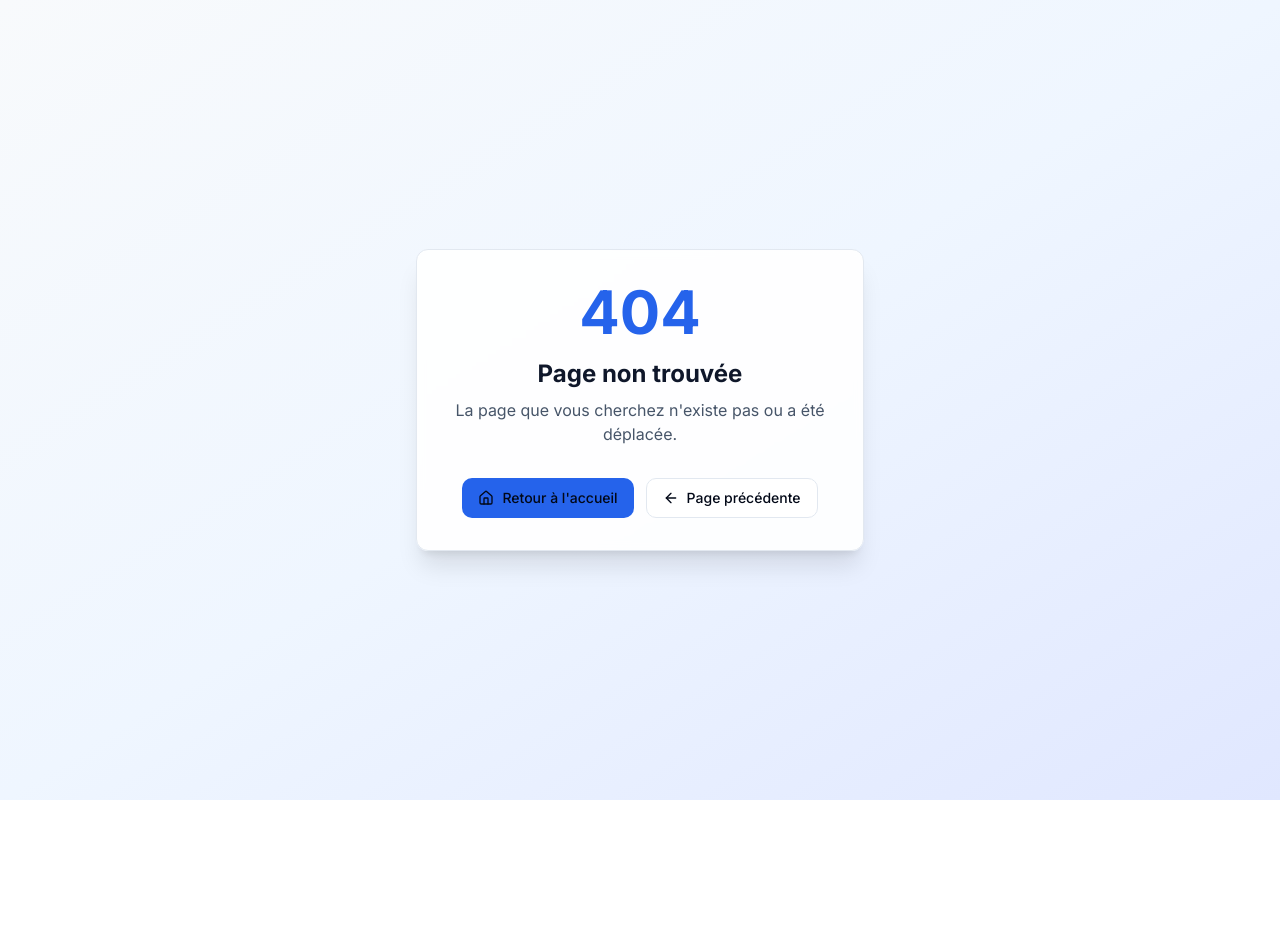
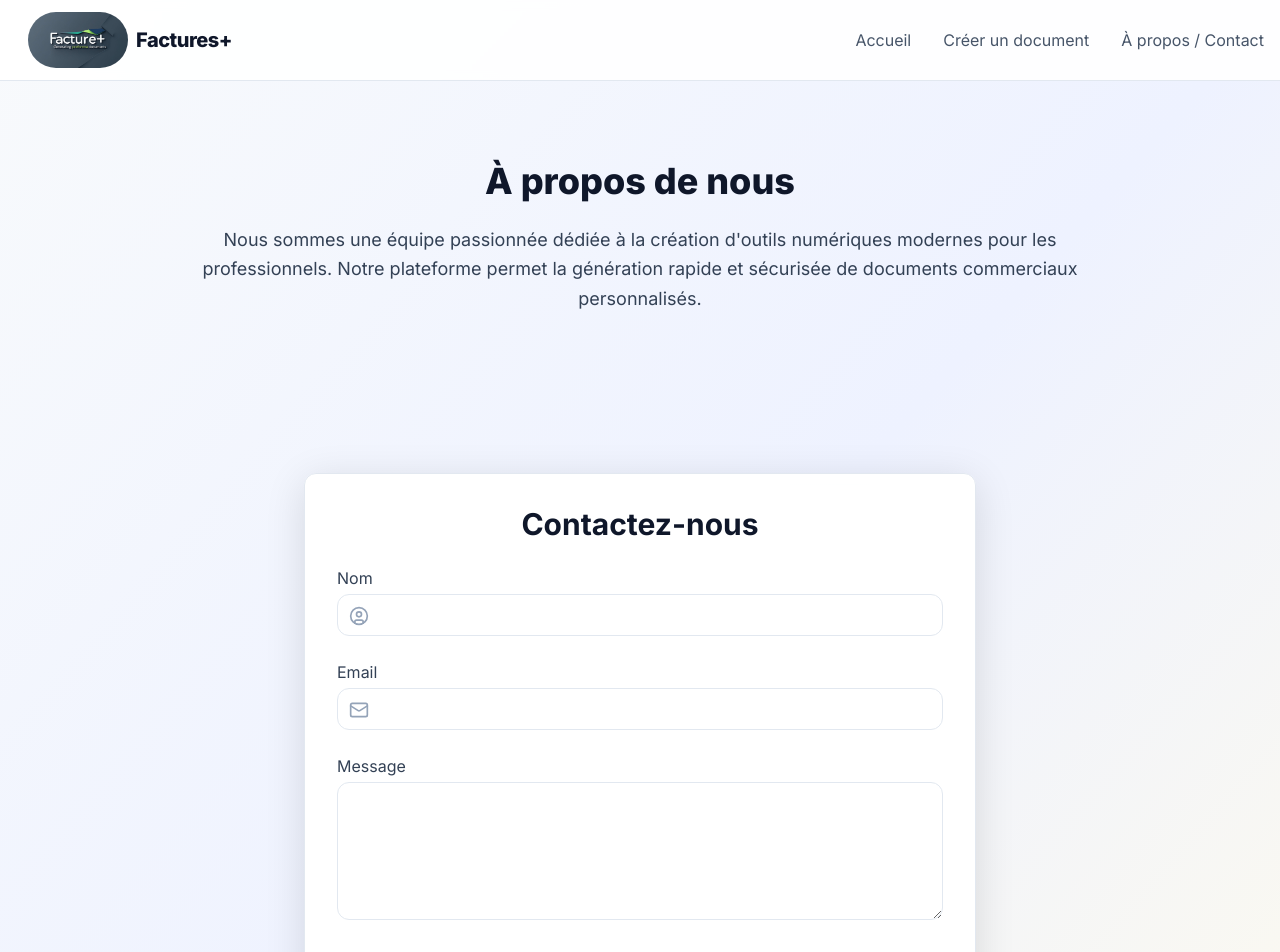
Before and after one commit to axel-chancia/factures-, a Next.js app: page /about in a window 1280 px wide. Before the commit this address had no page. Shown: the top 952 px of the page. Before the commit the page ends 800 px from the top, so only its background shows below. Built offline with nearby package versions, Linux system fonts and the light colour scheme.

Commit message:
first commit

```diff
--- /dev/null
+++ b/app/about/page.tsx
@@ -0,0 +1,121 @@
+'use client';
+
+import { Button } from '@/components/ui/button';
+import { Card, CardContent } from '@/components/ui/card';
+import { Mail, UserCircle } from 'lucide-react';
+import { motion } from 'framer-motion';
+import Navbar from '@/components/layout/Navbar';
+import Footer from '@/components/layout/Footer';
+import { useState } from 'react';
+
+export default function About() {
+  const [form, setForm] = useState({ name: '', email: '', message: '' });
+  const [status, setStatus] = useState('');
+
+  const handleChange = (e: { target: { name: any; value: any; }; }) => {
+    setForm({ ...form, [e.target.name]: e.target.value });
+  };
+
+  const handleSubmit = async (e: { preventDefault: () => void; }) => {
+    e.preventDefault();
+    try {
+      const res = await fetch('/api/contact', {
+        method: 'POST',
+        headers: { 'Content-Type': 'application/json' },
+        body: JSON.stringify(form)
+      });
+      if (res.ok) {
+        setStatus('Message envoyé avec succès !');
+        setForm({ name: '', email: '', message: '' });
+      } else {
+        setStatus("Erreur lors de l'envoi.");
+      }
+    } catch (err) {
+      setStatus("Erreur serveur.");
+    }
+  };
+
+  return (
+    <div className="min-h-screen bg-gradient-to-br from-brand-50 via-primary-50 to-accent-50">
+      <Navbar />
+
+      {/* Section À propos */}
+      <section className="container mx-auto px-4 py-20">
+        <motion.div
+          initial={{ opacity: 0, y: 20 }}
+          animate={{ opacity: 1, y: 0 }}
+          transition={{ duration: 0.6 }}
+          className="max-w-4xl mx-auto text-center"
+        >
+          <h2 className="text-4xl font-extrabold text-brand-900 mb-6">À propos de nous</h2>
+          <p className="text-lg text-brand-700 leading-relaxed">
+            Nous sommes une équipe passionnée dédiée à la création d'outils numériques
+            modernes pour les professionnels. Notre plateforme permet la génération rapide
+            et sécurisée de documents commerciaux personnalisés.
+          </p>
+        </motion.div>
+      </section>
+
+      {/* Section Contact */}
+      <section className="container mx-auto px-4 py-20">
+        <motion.div
+          initial={{ opacity: 0, y: 20 }}
+          animate={{ opacity: 1, y: 0 }}
+          transition={{ duration: 0.6 }}
+          className="max-w-2xl mx-auto"
+        >
+          <Card className="bg-white/95 shadow-strong backdrop-blur-md">
+            <CardContent className="p-8">
+              <h2 className="text-3xl font-bold text-brand-900 mb-6 text-center">Contactez-nous</h2>
+              <form onSubmit={handleSubmit} className="space-y-6">
+                <div>
+                  <label className="block text-brand-700 mb-1">Nom</label>
+                  <div className="relative">
+                    <UserCircle className="absolute left-3 top-3 h-5 w-5 text-brand-400" />
+                    <input
+                      type="text"
+                      name="name"
+                      value={form.name}
+                      onChange={handleChange}
+                      required
+                      className="w-full pl-10 pr-4 py-2 border border-border rounded-lg focus:outline-none focus:ring-2 focus:ring-primary-500"
+                    />
+                  </div>
+                </div>
+                <div>
+                  <label className="block text-brand-700 mb-1">Email</label>
+                  <div className="relative">
+                    <Mail className="absolute left-3 top-3 h-5 w-5 text-brand-400" />
+                    <input
+                      type="email"
+                      name="email"
+                      value={form.email}
+                      onChange={handleChange}
+                      required
+                      className="w-full pl-10 pr-4 py-2 border border-border rounded-lg focus:outline-none focus:ring-2 focus:ring-primary-500"
+                    />
+                  </div>
+                </div>
+                <div>
+                  <label className="block text-brand-700 mb-1">Message</label>
+                  <textarea
+                    name="message"
+                    rows={5}
+                    value={form.message}
+                    onChange={handleChange}
+                    required
+                    className="w-full px-4 py-2 border border-border rounded-lg focus:outline-none focus:ring-2 focus:ring-primary-500"
+                  />
+                </div>
+                <Button type="submit" className="w-full">Envoyer</Button>
+                {status && <p className="text-center text-sm text-primary-700 mt-2">{status}</p>}
+              </form>
+            </CardContent>
+          </Card>
+        </motion.div>
+      </section>
+
+      <Footer />
+    </div>
+  );
+}
--- a/components/layout/Navbar.tsx
+++ b/components/layout/Navbar.tsx
@@ -18,7 +18,6 @@ export default function Navbar() {
       <div className="container mx-auto px-4">
         <div className="flex items-center justify-between h-20">
           {/* Logo */}
-
           <Link href="/" className="flex items-center p-3 space-x-2">
             <Image
               src="/logo.jpg"
@@ -27,9 +26,10 @@ export default function Navbar() {
               height={100}
               className="rounded-full"
             />
-             <span className="text-xl font-extrabold text-slate-900 tracking-tight">Factures+</span>
+            <span className="text-xl font-extrabold text-slate-900 tracking-tight">
+              Factures+
+            </span>
           </Link>
-
 
           {/* Desktop Navigation */}
           <div className="hidden md:flex items-center space-x-8">
@@ -44,6 +44,12 @@ export default function Navbar() {
               className="relative text-slate-600 hover:text-blue-600 transition-colors after:content-[''] after:absolute after:w-0 after:h-[2px] after:bg-blue-600 after:bottom-0 after:left-0 hover:after:w-full after:transition-all after:duration-300"
             >
               Créer un document
+            </Link>
+            <Link
+              href="/about"
+              className="relative text-slate-600 hover:text-blue-600 transition-colors after:content-[''] after:absolute after:w-0 after:h-[2px] after:bg-blue-600 after:bottom-0 after:left-0 hover:after:w-full after:transition-all after:duration-300"
+            >
+              À propos / Contact
             </Link>
           </div>
 
@@ -78,6 +84,13 @@ export default function Navbar() {
               >
                 Créer un document
               </Link>
+              <Link
+                href="/about-contact"
+                className="px-4 py-2 text-slate-600 hover:text-blue-600 hover:bg-blue-50 rounded-md transition-colors"
+                onClick={() => setIsMobileMenuOpen(false)}
+              >
+                À propos / Contact
+              </Link>
             </div>
           </div>
         )}
```
Lines whose indentation alone changed are shown as unchanged.
